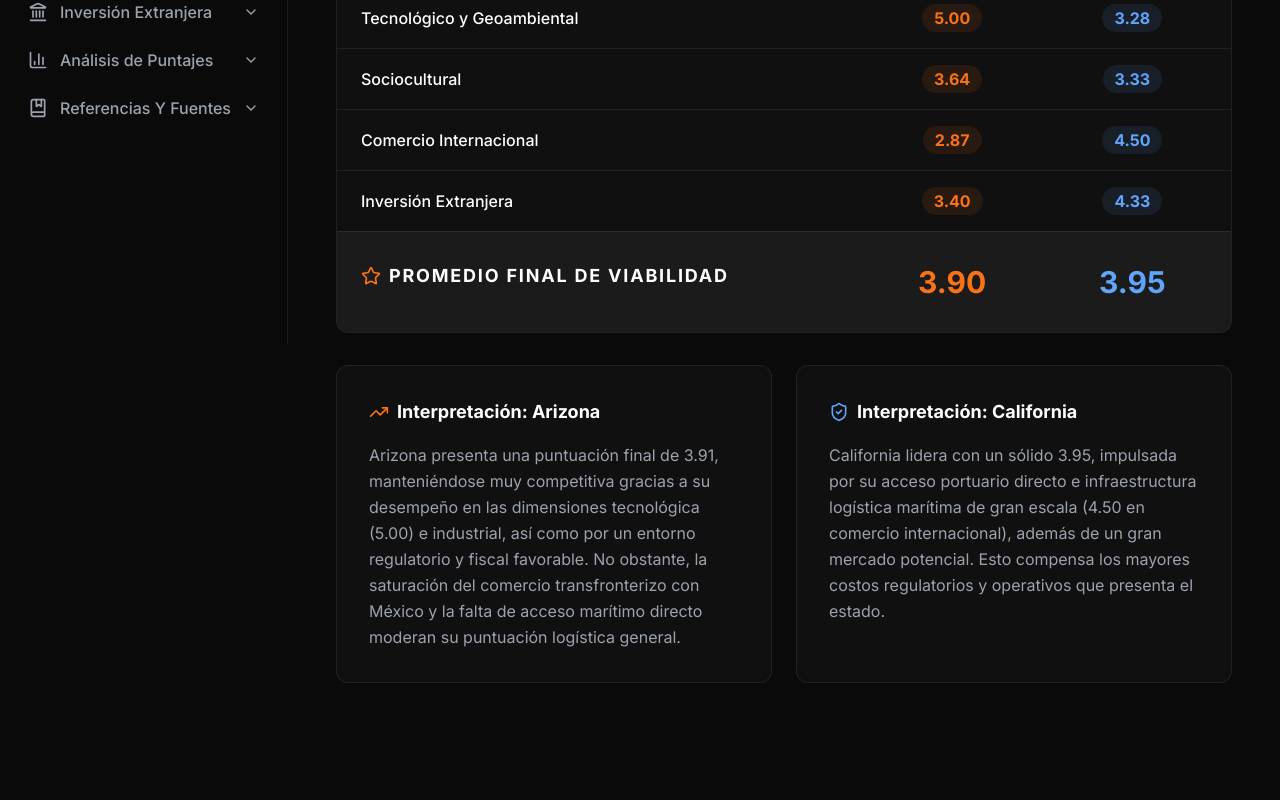
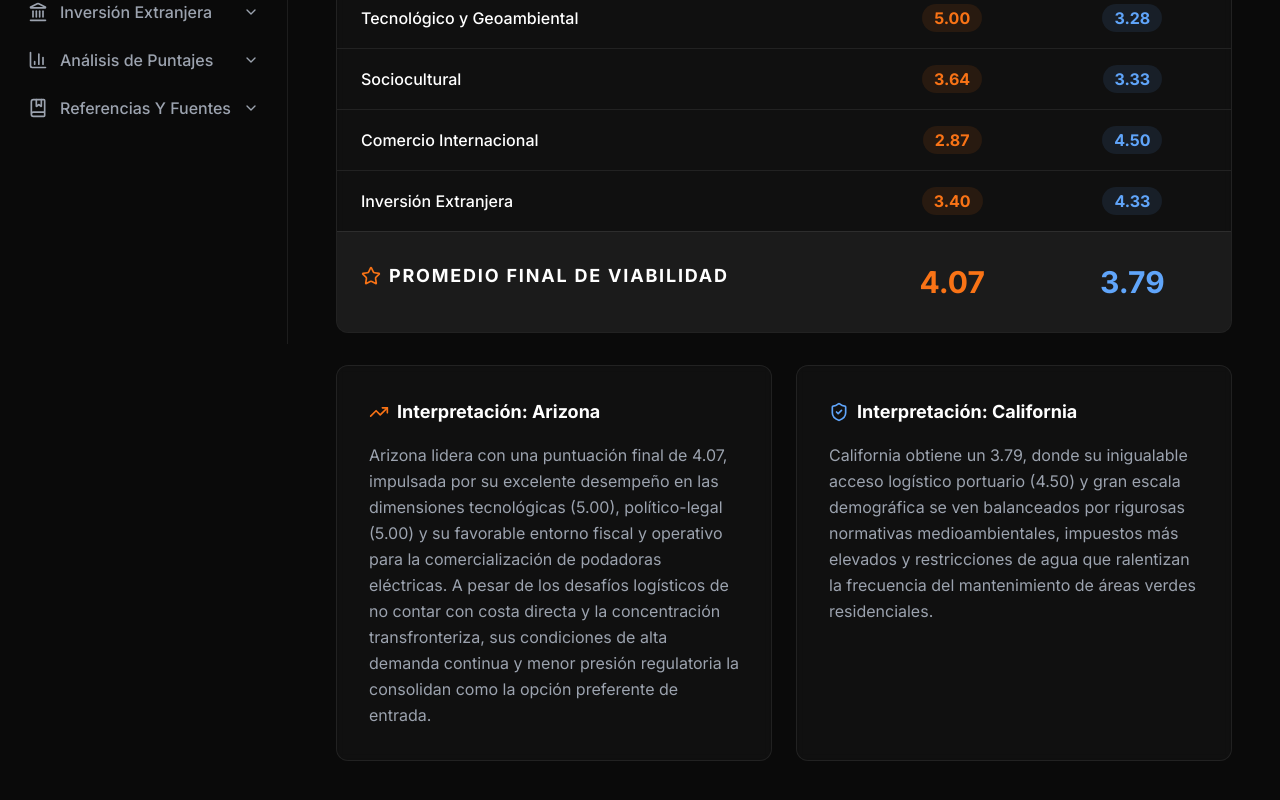
Before and after one commit to 4builes-crypto/Umo-internationalization, a React (Vite) app: page /score-analysis in a window 1280 px wide. Shown: the part 456-1256 px from the top of the page. Built offline with nearby package versions, Linux system fonts and the light colour scheme.

Commit message:
fix: correct political-legal scores, update final averages, and adjust state interpretations

```diff
--- a/src/pages/ScoreAnalysis.tsx
+++ b/src/pages/ScoreAnalysis.tsx
@@ -10,8 +10,8 @@
   },
   {
     category: { es: 'Político - Legal', en: 'Political - Legal' },
-    arizona: 4.00,
-    california: 4.05
+    arizona: 5.00,
+    california: 3.05
   },
   {
     category: { es: 'Tecnológico y Geoambiental', en: 'Technological & Environmental' },
@@ -128,8 +128,8 @@
             </h3>
             <p className="text-sm text-textSecondary leading-relaxed">
               {language === 'es'
-                ? 'Arizona presenta una puntuación final de 3.91, manteniéndose muy competitiva gracias a su desempeño en las dimensiones tecnológica (5.00) e industrial, así como por un entorno regulatorio y fiscal favorable. No obstante, la saturación del comercio transfronterizo con México y la falta de acceso marítimo directo moderan su puntuación logística general.'
-                : 'Arizona presents a final score of 3.91, remaining highly competitive thanks to its performance in the technological (5.00) and industrial dimensions, as well as a favorable regulatory and fiscal environment. However, the saturation of cross-border trade with Mexico and the lack of direct maritime access moderate its overall logistics score.'}
+                ? 'Arizona lidera con una puntuación final de 4.07, impulsada por su excelente desempeño en las dimensiones tecnológicas (5.00), político-legal (5.00) y su favorable entorno fiscal y operativo para la comercialización de podadoras eléctricas. A pesar de los desafíos logísticos de no contar con costa directa y la concentración transfronteriza, sus condiciones de alta demanda continua y menor presión regulatoria la consolidan como la opción preferente de entrada.'
+                : 'Arizona leads with a final score of 4.07, driven by its outstanding performance in the technological (5.00) and political-legal (5.00) dimensions, as well as a highly favorable fiscal and operational environment for electric mowers. Despite logistics challenges from lacking a direct coast and cross-border trade concentration, its continuous high-demand conditions and lower regulatory burden consolidate it as the preferred entry choice.'}
             </p>
           </div>
           <div className="glass-card p-8 bg-blue-400/5 border-blue-400/20">
@@ -139,8 +139,8 @@
             </h3>
             <p className="text-sm text-textSecondary leading-relaxed">
               {language === 'es'
-                ? 'California lidera con un sólido 3.95, impulsada por su acceso portuario directo e infraestructura logística marítima de gran escala (4.50 en comercio internacional), además de un gran mercado potencial. Esto compensa los mayores costos regulatorios y operativos que presenta el estado.'
-                : 'California leads with a solid 3.95, driven by its direct port access and large-scale maritime logistics infrastructure (4.50 in international trade), along with a huge potential market. This offsets the higher regulatory and operational costs in the state.'}
+                ? 'California obtiene un 3.79, donde su inigualable acceso logístico portuario (4.50) y gran escala demográfica se ven balanceados por rigurosas normativas medioambientales, impuestos más elevados y restricciones de agua que ralentizan la frecuencia del mantenimiento de áreas verdes residenciales.'
+                : 'California obtains a 3.79, where its unmatched port logistics access (4.50) and large demographic scale are balanced by rigorous environmental regulations, higher taxes, and water restrictions that slow down residential landscaping frequency.'}
             </p>
           </div>
         </div>
```
